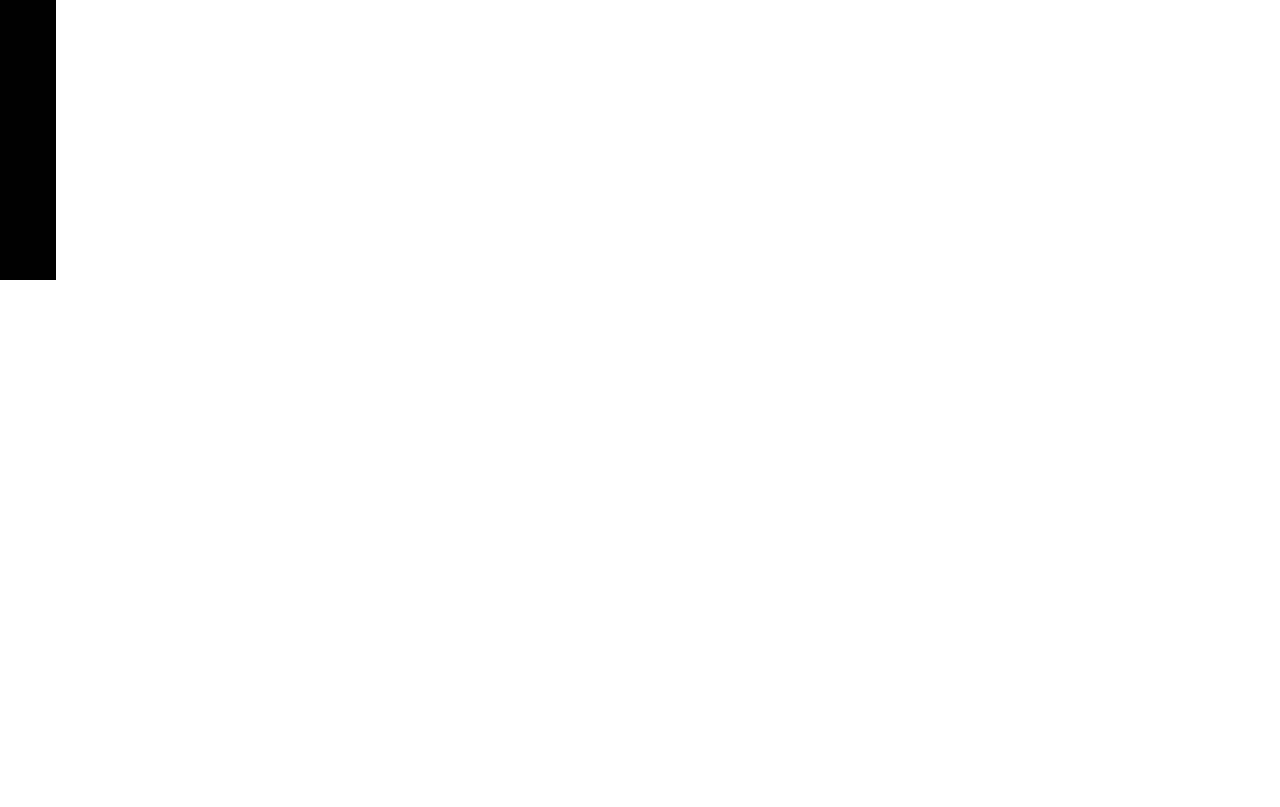
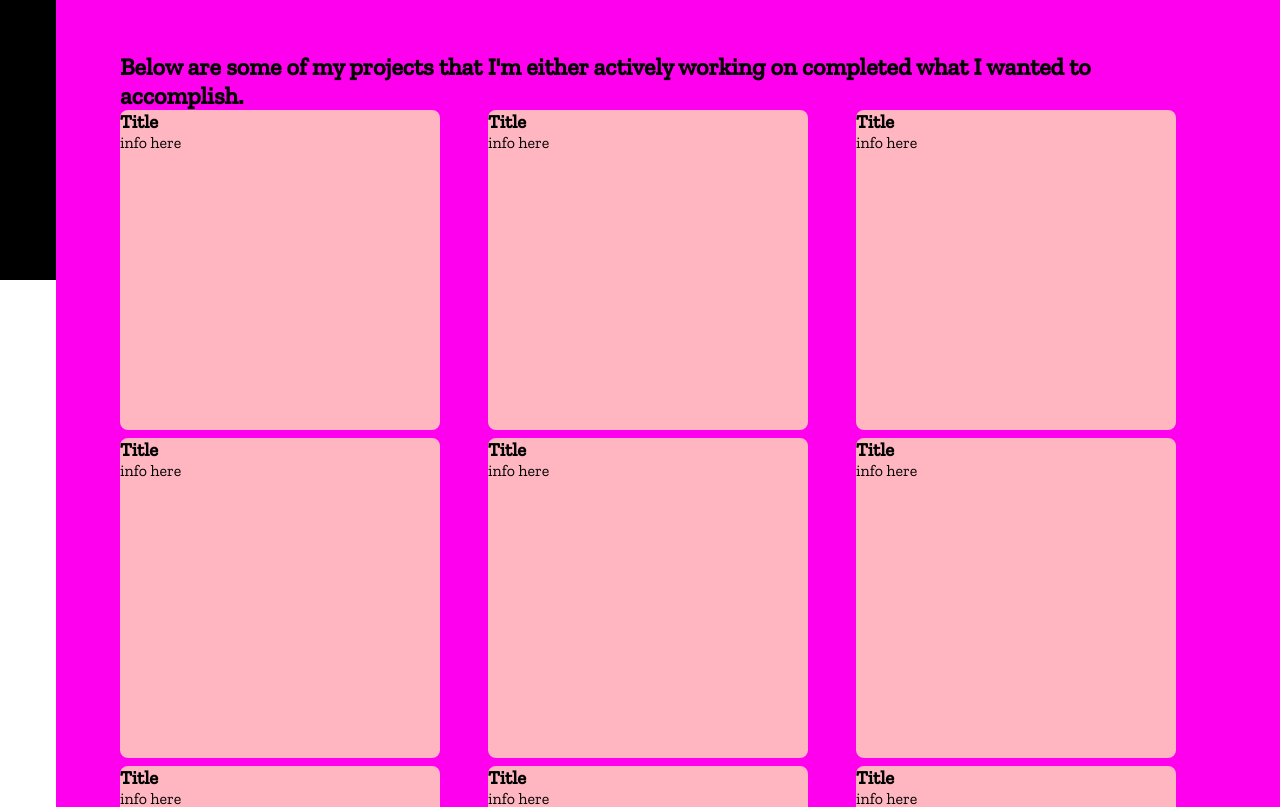
Before and after one commit to Jameell-Adjei/portfolio-website, a React (Create React App) app: page / in a window 1280 px wide. Shown: the part 520-1327 px from the top of the page. Before the commit the page ends 800 px from the top, so only its background shows below. Built offline with nearby package versions, Linux system fonts and the light colour scheme.

Commit message:
Added Project Section and items and added a new font

```diff
--- a/src/App.js
+++ b/src/App.js
@@ -3,6 +3,7 @@
 import Navbar from './components/Navbar';
 import Intro from './components/Intro';
 import About from './components/About';
+import Project from './components/Project';
 
 function App() {
   return (
@@ -12,6 +13,7 @@
       <Navbar/>
       <Intro/>
       <About/>
+      <Project/>
     </div>
   );
 }
--- a/src/components/Intro.js
+++ b/src/components/Intro.js
@@ -5,7 +5,7 @@
         <div className='global intro'>
             <h1 id='intro__header'>Hello I'm Jameell and I build applications that run on the web</h1>
 
-            <p> I am a recent graduate from New York that develop front-end as well as full-stack applications</p>
+            <p> I am a recent college graduate living in New York that develops front-end as well as full-stack applications.</p>
         </div>
     )
 }
--- a/src/components/Navbar.js
+++ b/src/components/Navbar.js
@@ -13,11 +13,11 @@
             <a className='navbar__link' href="#intro__header">
                 <svg xmlns='http://www.w3.org/2000/svg' width='512' height='512' viewBox='0 0 512 512'><title>ionicons-v5-e</title><path d='M256,56C145.72,56,56,145.72,56,256s89.72,200,200,200,200-89.72,200-200S366.28,56,256,56Zm0,82a26,26,0,1,1-26,26A26,26,0,0,1,256,138Zm48,226H216a16,16,0,0,1,0-32h28V244H228a16,16,0,0,1,0-32h32a16,16,0,0,1,16,16V332h28a16,16,0,0,1,0,32Z'/></svg>
 
-                <span className='navbar__link--text'>About</span>
+                <span className='navbar__link--text'>About Me</span>
             </a>
 
 
-            <a className='navbar__link' href="#intro__header">
+            <a className='navbar__link' href="#projects">
                 <svg xmlns='http://www.w3.org/2000/svg' width='512' height='512' viewBox='0 0 512 512'><title>ionicons-v5-h</title><path d='M202.24,74C166.11,56.75,115.61,48.3,48,48h0a31.36,31.36,0,0,0-17.92,5.33A32,32,0,0,0,16,79.9V366c0,19.34,13.76,33.93,32,33.93,71.07,0,142.36,6.64,185.06,47a4.11,4.11,0,0,0,6.94-3V106.82a15.89,15.89,0,0,0-5.46-12A143,143,0,0,0,202.24,74Z'/><path d='M481.92,53.3A31.33,31.33,0,0,0,464,48h0c-67.61.3-118.11,8.71-154.24,26a143.31,143.31,0,0,0-32.31,20.78,15.93,15.93,0,0,0-5.45,12V443.91a3.93,3.93,0,0,0,6.68,2.81c25.67-25.5,70.72-46.82,185.36-46.81a32,32,0,0,0,32-32v-288A32,32,0,0,0,481.92,53.3Z'/></svg>
 
                 <span className='navbar__link--text'> Projects </span>
--- /dev/null
+++ b/src/components/Project.js
@@ -0,0 +1,23 @@
+import React from 'react';
+import ProjectItem from './ProjectItem';
+
+const Project = () => {
+    return (
+        <div className='global'>
+           <h2 id='projects'>Below are some of my projects that I'm either actively working on completed what I wanted to accomplish.</h2>
+           <div className="project-grid">
+               <ProjectItem title='Title' desc='info here'/>
+               <ProjectItem title='Title' desc='info here'/>
+               <ProjectItem title='Title' desc='info here'/>
+               <ProjectItem title='Title' desc='info here'/>
+               <ProjectItem title='Title' desc='info here'/>
+               <ProjectItem title='Title' desc='info here'/>
+               <ProjectItem title='Title' desc='info here'/>
+               <ProjectItem title='Title' desc='info here'/>
+               <ProjectItem title='Title' desc='info here'/>
+            </div>
+        </div>
+    )
+}
+
+export default Project;
--- /dev/null
+++ b/src/components/ProjectItem.js
@@ -0,0 +1,18 @@
+import React from 'react';
+import PropTypes from 'prop-types';
+
+
+const ProjectItem = ({title , desc}) => {
+    return (
+        <div className='project-grid__item'>
+            <h3>{title}</h3>
+            <p>{desc}</p>
+        </div>
+    )
+}
+ProjectItem.propTypes = {
+    title: PropTypes.string.isRequired,
+    desc: PropTypes.string.isRequired,
+}
+
+export default ProjectItem;
--- a/src/styles/app.scss
+++ b/src/styles/app.scss
@@ -1,3 +1,5 @@
+@import url('https://fonts.googleapis.com/css2?family=Zilla+Slab:wght@400;500&display=swap');
+
 $navbar-color: black;
 $transition-speed: 0.8s;
 $transition-anim: ease;
@@ -8,6 +10,7 @@
 
 body{
     margin: 0;
+    font-family: 'Zilla Slab', serif;
 
 }
 .global {
@@ -62,6 +65,8 @@
 .navbar__link--text{
     opacity: 0;
     transition: opacity  $transition-speed $transition-anim;
+    text-align: center;
+    // overflow-wrap: anywhere;
 }
 
 .navbar__link:hover{
@@ -88,7 +93,19 @@
     gap: 0.5rem 2rem;
 }
 
+.project-grid {
+    display: grid;
+    grid-template-columns: repeat(3 , 1fr);
+    gap: 0.5rem;
 
+}
+
+.project-grid__item{
+    background-color: lightpink;
+    border-radius: 0.5rem;
+    width: 20rem;
+    height: 20rem;
+}
 .about-desc {
     max-width: 50rem;
 }
```
